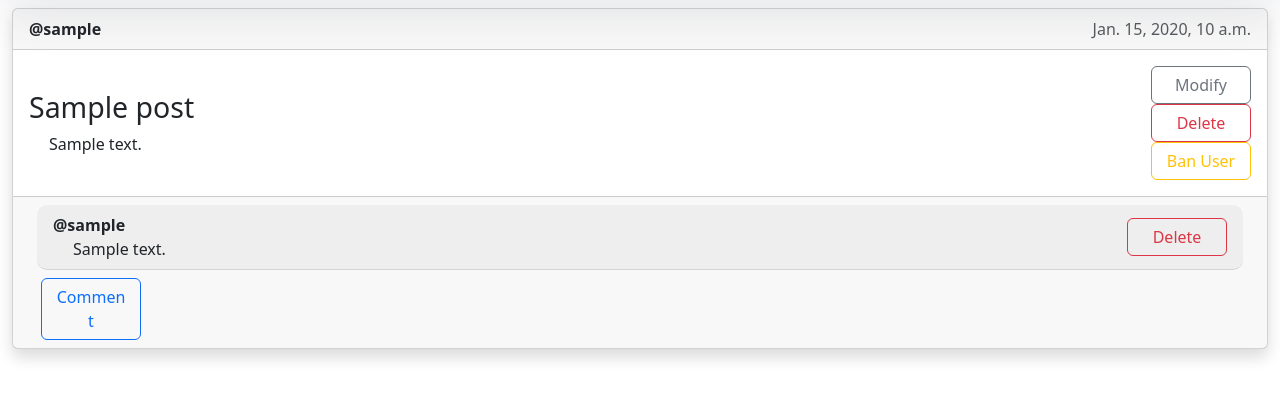
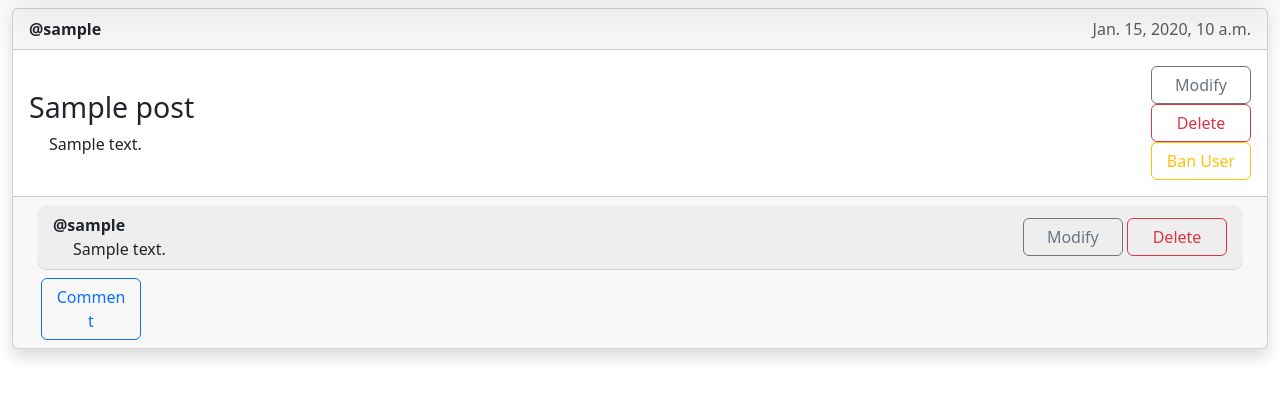
Before and after one commit to kestivvi/social-media, a Django app: page / in a window 1280 px wide. Shown: the part 60-459 px from the top of the page. Run offline with Django 4.2, Linux system fonts and the light colour scheme; a user stored in the database is signed in; tables that the repository leaves empty hold one stand-in row (values such as "Sample post"); some libraries are stand-ins or nearby versions.

Commit message:
Comments mod

```diff
--- a/main/templates/main/home.html
+++ b/main/templates/main/home.html
@@ -66,7 +66,15 @@
             </div>
             <div>
               {% if user == comment.author or user.is_staff %}
-              <form method="post">
+              <a href="/modify-comment/{{ comment.id }}" style="display: inline-block">
+                <button
+                  type="submit"
+                  class="btn btn-outline-secondary"
+                >
+                  Modify
+                </button>
+              </a>
+              <form method="post" style="display: inline-block">
                 {% csrf_token %}
                 <button
                   type="submit"
--- a/main/urls.py
+++ b/main/urls.py
@@ -10,4 +10,5 @@ urlpatterns = [
     path("logout/", logout_view, name="logout"),
     path('create_comment/<int:post_id>/', views.create_comment, name='create_comment'),
     path('modify-post/<int:post_id>/', views.modify_post, name='modify_post'),
+    path('modify-comment/<int:comment_id>/', views.modify_comment, name='modify_comment'),
 ]
--- a/main/views.py
+++ b/main/views.py
@@ -7,6 +7,7 @@ from django.contrib.auth import login, logout
 from .models import Post, Comment
 from django.contrib.auth.models import Permission
 from django.http import JsonResponse
+from django.db.models import Q
 
 
 def logout_view(request):
@@ -124,6 +125,30 @@ def modify_post(request, post_id):
 
     return render(request, "main/modify_post.html", {"form": form, "post": post})
 
+@login_required(login_url="/login")
+@permission_required("main.add_post", login_url="/login", raise_exception=True)
+def modify_comment(request, comment_id):
+    comment = get_object_or_404(Comment, id=comment_id)
+    post = comment.post
+    comments = Comment.objects.filter(Q(post=post) & ~Q(id=comment_id))
+    oryginal_val = {'description': comment.description}
+
+    post.description = post.description.split("\r\n")
+    for c in comments:
+        c.description = c.description.split("\n")
+
+    if request.method == "POST":
+        form = CommentForm(request.POST)
+        if form.is_valid():
+            comment.description = request.POST.get('description', '')
+            comment.save()
+            return redirect("/home")
+    else:
+        form = CommentForm(initial=oryginal_val)
+
+    return render(request, "main/add_comment.html", {"form": form, "post": post, "comments": comments})
+
+
 def sign_up(request):
     if request.method == "POST":
         form = RegisterForm(request.POST)
```
